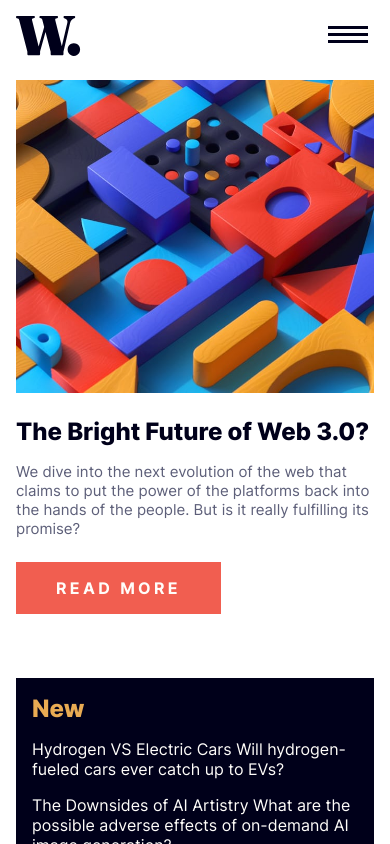
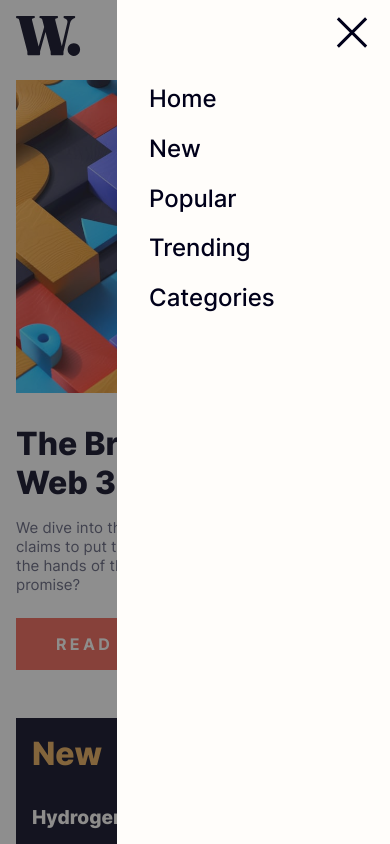
Before and after one commit to GeffenMage/news-homepage, a plain HTML site: page index.html in a window 390 px wide. Both pictures are taken after a click on the button 348 px from the left and 36 px from the top of the page. Shown: the top 844 px of the page. Drawn offline with Linux system fonts and the light colour scheme.

Commit message:
Added mobile menu with animations, Styled mobile layout, Added script for menu interaction

```diff
--- a/index.html
+++ b/index.html
@@ -6,10 +6,12 @@
   <meta name="viewport" content="width=device-width, initial-scale=1.0">
   <link rel="icon" type="image/png" sizes="32x32" href="./images/favicon-32x32.png">
   <link rel="stylesheet" href="style.css">
+  <script defer src="./index.js"></script>
   <title>Frontend Mentor | News homepage</title>
 </head>
 
 <body>
+  <div class="overlay"></div>
   <header class="header">
     <img class="logo" src="./assets/images/logo.svg" alt="logo">
     <nav class="nav-menu">
@@ -23,9 +25,35 @@
         <li class="nav-menu-item">Trending</li>
         <li class="nav-menu-item">Categories</li>
       </ul>
+      <div id="menu-dialog" class="nav-menu-dialog">
+        <div class="menu-dialog-btn-row">
+          <button class="dialog-close-btn" type="menu">
+            <img src="./assets/images/icon-menu-close.svg" alt="close">
+          </button>
+        </div>
+        <div class="menu-dialog-content">
+          <ul class="nav-menu-list">
+            <li class="nav-menu-item">
+              <a class="nav-menu-link" href="#home">Home</a>
+            </li>
+            <li class="nav-menu-item">
+              <a class="nav-menu-link" href="#news">New</a>
+            </li>
+            <li class="nav-menu-item">
+              <a class="nav-menu-link" href="#">Popular</a>
+            </li>
+            <li class="nav-menu-item">
+              <a class="nav-menu-link" href="#trending">Trending</a>
+            </li>
+            <li class="nav-menu-item">
+              <a class="nav-menu-link" href="#">Categories</a>
+            </li>
+          </ul>
+        </div>
+      </div>
     </nav>
   </header>
-  <main>
+  <main id="home">
     <section class="main-section">
       <img class="main-img" src="./assets/images/image-web-3-mobile.jpg" alt="web3">
       <h1 class="main-heading">
@@ -38,59 +66,77 @@
       </p>
       <a role="button" class="read-more-btn" href="#">Read more</a>
     </section>
-    <section class="news-section">
+    <section id="news" class="news-section">
       <header class="news-section-header">New</header>
       <ul class="news-list">
-        <li class="news-item">
+        <li class="news-list-item">
+          <header class="news-list-item-header">
             Hydrogen VS Electric Cars
+          </header>
           Will hydrogen-fueled cars ever catch up to EVs?
         </li>
-        <li class="news-item">
+        <li class="news-list-item">
+          <header class="news-list-item-header">
             The Downsides of AI Artistry
+          </header>
           What are the possible adverse effects of on-demand AI image generation?
         </li>
-        <li class="news-item">
+        <li class="news-list-item">
+          <header class="news-list-item-header">
             Is VC Funding Drying Up?
+          </header>
           Private funding by VC firms is down 50% YOY. We take a look at what that means.
         </li>
       </ul>
     </section>
-    <section class="trending-section">
+    <section id="trending" class="trending-section">
       <ol class="trending-list">
         <li class="trending-list-item">
+          <div class="trending-list-item-content">
             <img src="./assets/images/image-retro-pcs.jpg" alt="retro pcs">
-          <header>
+            <div>
+              <header class="trending-list-item-header">
                 Reviving Retro PCs
               </header>
-          <p>
+              <p class="trending-list-item-paragraph">
                 What happens when old PCs are given modern upgrades?
               </p>
+            </div>
+          </div>
         </li>
         <li class="trending-list-item">
+          <div class="trending-list-item-content">
             <img src="./assets/images/image-top-laptops.jpg" alt="top laptops">
-          <header>
+            <div>
+              <header class="trending-list-item-header">
                 Top 10 Laptops of 2022
               </header>
-          <p>
+              <p class="trending-list-item-paragraph">
                 Our best picks for various needs and budgets.
               </p>
+            </div>
+          </div>
         </li>
         <li class="trending-list-item">
+          <div class="trending-list-item-content">
             <img src="./assets/images/image-gaming-growth.jpg" alt="gaming growth">
-          <header>
+            <div>
+              <header class="trending-list-item-header">
                 The Growth of Gaming
               </header>
-          <p>
+              <p class="trending-list-item-paragraph">
                 How the pandemic has sparked fresh opportunities.
               </p>
+            </div>
+          </div>
         </li>
       </ol>
     </section>
   </main>
-  <footer>
+  <footer class="page-footer">
     <div class="attribution">
       Challenge by <a href="https://www.frontendmentor.io?ref=challenge" target="_blank">Frontend Mentor</a>.
-      Coded by <a href="#">Your Name Here</a>.
+      Coded by <a href="#">Daniel Sousa Duplat</a>.
     </div>
   </footer>
 </body>
--- /dev/null
+++ b/index.js
@@ -0,0 +1,16 @@
+const btnOpen = document.querySelector('.nav-menu-btn');
+const btnClose = document.querySelector('.dialog-close-btn');
+const dialog = document.querySelector('#menu-dialog');
+const overlay = document.querySelector('.overlay');
+
+btnOpen.addEventListener('click', () => {
+    dialog.classList.add('open');
+    overlay.classList.add('show');
+    document.body.classList.add('no-scroll');
+});
+
+btnClose.addEventListener('click', () => {
+    dialog.classList.remove('open');
+    overlay.classList.remove('show');
+    document.body.classList.remove('no-scroll');
+});
--- a/style.css
+++ b/style.css
@@ -28,12 +28,18 @@ p{
     font-size: 15px;
 }
 
+.no-scroll {
+    overflow-y: hidden;
+}
+
 .header{
     display: flex;
     max-height: 40px;
     margin-bottom: 1.5rem;
     justify-content: space-between;
 }
+
+/* Page Nav */
 
 .nav-menu-btn{
     height: 100%;
@@ -51,16 +57,96 @@ p{
     list-style: none;
 }
 
+.nav-menu-dialog{
+    width: 0;
+    height: 100%;
+    border: 0;
+    position: fixed;
+    z-index: 1;
+    top: 0;
+    right: 0;
+    overflow: hidden;
+    transition: 0.5s;
+    display: flex;
+    flex-direction: column;
+    background: var(--clr-neutral-white);
+}
+
+.nav-menu-dialog.open{
+    width: 70%;
+    padding: 1rem;
+}
+
+.overlay.show{
+    content: '';
+    height: 100vh;
+    width: 100vw;
+    position: fixed;
+    background: #27272785;
+    z-index: 0;
+    top: 0;
+    bottom: 0;
+    left: 0;
+    right: 0;
+}
+
+.menu-dialog-btn-row{
+    width: 100%;
+    display: inline-flex;
+    justify-content: flex-end;
+    margin-bottom: 1rem;
+}
+
+.dialog-close-btn{
+    display: none;
+}
+
+.nav-menu-dialog.open .dialog-close-btn{
+    display: block;
+    text-decoration: none;
+    background: transparent;
+    border: 0;
+    cursor: pointer;
+    margin-left: auto;
+}
+
+.nav-menu-list{
+    padding-left: 1rem;
+}
+
+.nav-menu-dialog .nav-menu-list{
+    display: none;
+    transition: 0.5s;
+}
+
+.nav-menu-dialog.open .nav-menu-list{
+    display: flex;
+    flex-direction: column;
+    gap: 1.3rem;
+}
+
 .nav-menu-item{
     cursor: pointer;
+    transition: 0.3s;
 }
 
-.nav-menu-item:hover{
+.nav-menu-link{
+    text-decoration: none;
+    color: var(--clr-neutral-dark-blue);
+    font-weight: 500;
+    padding-left: 0;
+    font-size: x-large;
+    transition: 0.5s;
+}
+
+.nav-menu-link:hover{
     color: var(--clr-primary-orange);
 }
 
+/* Main Section */
+
 .main-section {
-    margin-bottom: 5rem;
+    margin-bottom: 4rem;
 }
 
 .main-img{
@@ -71,6 +157,7 @@ p{
     font-weight: 800;
     color: var(--clr-neutral-dark-blue);
     margin-bottom: 1rem;
+    font-size: xx-large;
 }
 
 .main-paragraph{
@@ -88,17 +175,19 @@ p{
     font-weight: 700;
 }
 
+/* News Section */
+
 .news-section{
     background: var(--clr-neutral-dark-blue);
     padding: 1rem;
     color: var(--clr-neutral-white);
-    margin-bottom: 5rem;
+    margin-bottom: 4rem;
 }
 
 .news-section-header{
     color: var(--clr-primary-orange);
     font-weight: 800;
-    font-size: x-large;
+    font-size: xx-large;
 }
 
 .news-list{
@@ -107,6 +196,75 @@ p{
     display: flex;
     flex-direction: column;
     gap: 1rem;
+    margin-top: 0;
+}
+
+.news-list-item{
+    color: var(--clr-neutral-gray-blue);
+    border-bottom: 1px solid var(--clr-neutral-gray-blue);
+    padding-block: 2rem;
+}
+
+.news-list-item-header{
+    font-weight: 800;
+    font-size: larger;
+    margin-bottom: 1rem;
+    color: var(--clr-neutral-white);
+}
+
+/* Trending Section */
+
+.trending-list{
+    padding-left: 0;
+    display: flex;
+    flex-direction: column;
+    gap: 1rem;
+    list-style: none;
+    counter-reset: item;
+}
+
+.trending-list-item{
+    counter-increment: item;
+}
+
+.trending-list-item-content{
+    display: flex;
+    gap: 1rem;
+}
+
+.trending-list-item img{
+    max-height: 200px;
+}
+
+.trending-list-item-header{
+    color: var(--clr-neutral-dark-blue);
+    font-size: 1.3rem;
+    font-weight: 700;
+}
+
+.trending-list-item-header::before{
+    content: "0"counter(item)"";
+    display: block;
+    width: 100%;
+    color: var(--clr-neutral-gray-blue);
+    font-weight: 800;
+    font-size: 2.5rem;
+    margin-bottom: .5rem;
+}
+
+.trending-list-item-content img{
+    width: 8rem;
+    height: auto;
+}
+
+.trending-list-item-content p{
+    margin-bottom: 0;
+}
+
+/* Page Footer */
+
+.page-footer{
+    margin-top: 3rem;
 }
 
 .attribution {
```
Lines whose indentation alone changed are shown as unchanged.
